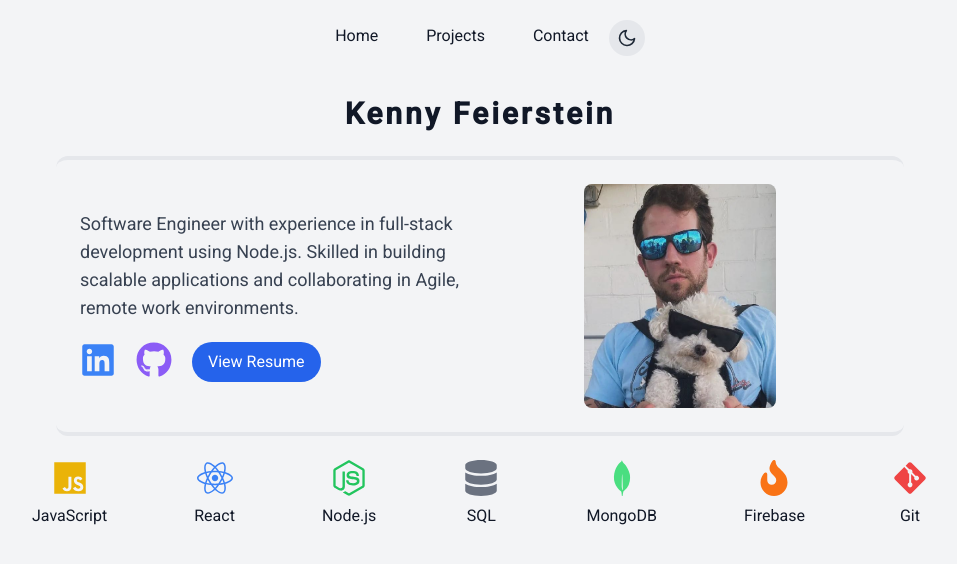
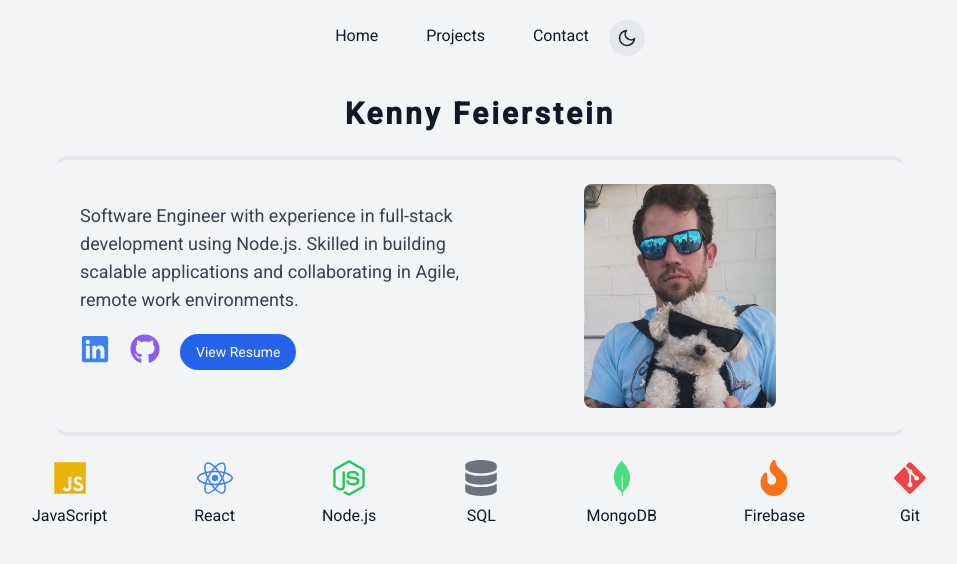
Before and after one commit to Feierstein1/ProfilePage, a Next.js app: page / in a window 1280 px wide. Shown: the top 564 px of the page, without its empty margins (160-1117 px from the left). Built offline with nearby package versions, Linux system fonts and the light colour scheme.

Commit message:
set header to move when scrolling

```diff
--- a/src/components/HeaderBar.tsx
+++ b/src/components/HeaderBar.tsx
@@ -1,10 +1,32 @@
+"use client";
+
+import {useEffect, useState} from "react"
 import ThemeToggle from "./ToggleLightDark"
 
 const HeaderBar = () => {
+    const [isVisible, setIsVisible] = useState(true);
+    let lastScrollY = 0
+
+    useEffect(() => {
+        const handleScroll = () => {
+        const currentScrollY = window.scrollY;
+        setIsVisible(currentScrollY < lastScrollY || currentScrollY < 50);
+        lastScrollY = currentScrollY;
+        };
+
+        window.addEventListener("scroll", handleScroll);
+        return () => window.removeEventListener("scroll", handleScroll);
+    }, []);
+
     const style = "p-5 justify-center transform transition-all duration-500 ease-in-out hover:scale-110 hover:text-blue-500"
+
     return (
         <>
-            <header className="p-3 fixed w-full top-2">
+            <header
+                className={`fixed p-3  top-2 left-0 w-full transition-transform duration-300 ${
+                    isVisible ? "translate-y-0" : "-translate-y-full"
+                }`}
+            >
                 <nav className="container mx-auto flex justify-center">
                     <ul className="flex gap-2 pt-1">
                         <li><a href="/" className={`${style}`}>Home</a></li>
--- a/src/components/Profile.tsx
+++ b/src/components/Profile.tsx
@@ -49,9 +49,9 @@ const Summary = () => {
 const AccountLinks = () => {
   return (
     <>
-      <div className="!mt-5 flex justify-center sm:justify-start space-x-5 pb-5 sm:pb-0 ">
-        <a href="https://www.linkedin.com/in/kenneth-feierstein-4b5376115/" target="_blank"><FaLinkedin className={`text-5xl md:text-3xl lg:text-4xl transition duration-500 ease-in-out hover:scale-110 text-blue-500 hover:text-blue-600`} /></a>
-        <a href="https://github.com/Feierstein1" target="_blank"><FaGithub className={`text-5xl md:text-3xl lg:text-4xl transition duration-500 ease-in-out hover:scale-110 text-violet-500 hover:text-violet-600`} /></a>
+      <div className="!mt-5 flex justify-center sm:justify-start space-x-5 pb-5">
+        <a href="https://www.linkedin.com/in/kenneth-feierstein-4b5376115/" target="_blank"><FaLinkedin className={`text-3xl transition duration-500 ease-in-out hover:scale-110 text-blue-500 hover:text-blue-600`} /></a>
+        <a href="https://github.com/Feierstein1" target="_blank"><FaGithub className={`text-3xl transition duration-500 ease-in-out hover:scale-110 text-violet-500 hover:text-violet-600`} /></a>
         <ResumeLink/>
       </div>
     </>
@@ -62,7 +62,7 @@ const AccountLinks = () => {
 const ResumeLink = () => {
   return (
     <>
-      <a href="/resume" className="px-4 py-2 text-white bg-blue-600 rounded-full text-md transform transition duration-300 ease-in-out hover:bg-blue-800
+      <a href="/resume" className="px-4 py-2 text-white bg-blue-600 rounded-full text-sm sm:text-md transform transition duration-300 ease-in-out hover:bg-blue-800
       hover:scale-105  dark:bg-gray-600 dark:hover:bg-gray-800 ">
         <h2>View Resume</h2>
       </a>
```
